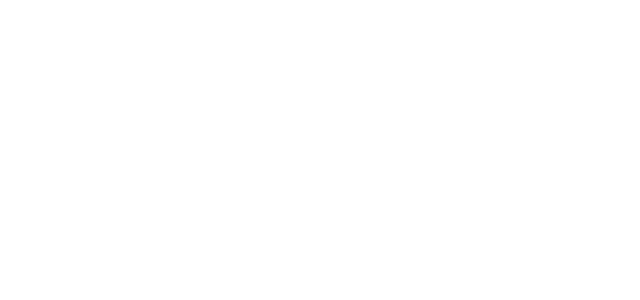
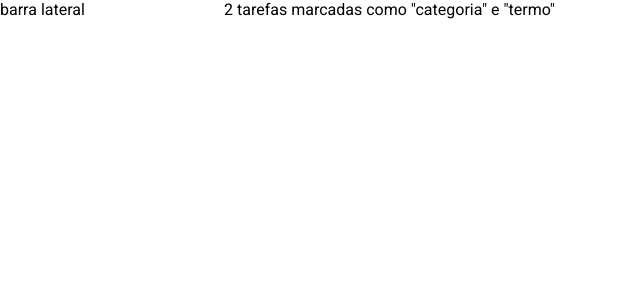
Before and after one commit to bcadore/ToDoList-ReactJS, a React (Create React App) app: page / in a window 1280 px wide. Shown: the top 300 px of the page, without its empty margins (0-640 px from the left). Built offline with nearby package versions, Linux system fonts and the light colour scheme.

Commit message:
Definido estrutura inicial.

```diff
--- a/public/index.html
+++ b/public/index.html
@@ -1,5 +1,5 @@
 <!doctype html>
-<html lang="en">
+<html lang="pt-BR">
   <head>
     <meta charset="utf-8" />
     <link rel="icon" href="%PUBLIC_URL%/favicon.ico" />
@@ -24,7 +24,10 @@
       work correctly both with client-side routing and a non-root public URL.
       Learn how to configure a non-root public URL by running `npm run build`.
     -->
-    <title>React App</title>
+    <link rel="preconnect" href="https://fonts.googleapis.com">
+    <link rel="preconnect" href="https://fonts.gstatic.com" crossorigin>
+    <link href="https://fonts.googleapis.com/css2?family=Roboto:ital,wght@0,100..900;1,100..900&display=swap" rel="stylesheet">
+    <title>ToDoList - ReactApp</title>
   </head>
   <body>
     <noscript>You need to enable JavaScript to run this app.</noscript>
--- a/src/App.tsx
+++ b/src/App.tsx
@@ -1,7 +1,17 @@
+import BarraLateral from "./containers/BarraLateral";
+import ListaTarefas from "./containers/ListaTarefas";
+import EstiloGlobal, { Container } from "./styles";
+
+
 function App() {
   return (
-    <div className="App">
-    </div>
+    <>
+      <EstiloGlobal />
+      <Container>
+        <BarraLateral></BarraLateral>
+        <ListaTarefas></ListaTarefas>
+      </Container>
+    </>
   );
 }
 
--- /dev/null
+++ b/src/containers/BarraLateral/index.tsx
@@ -0,0 +1,7 @@
+const BarraLateral = () => (
+    <aside>
+        barra lateral
+    </aside>
+)
+
+export default BarraLateral
--- /dev/null
+++ b/src/containers/ListaTarefas/index.tsx
@@ -0,0 +1,7 @@
+const ListaTarefas = () => (
+    <main>
+        <p>2 tarefas marcadas como "categoria" e "termo"</p>
+    </main>
+)
+
+export default ListaTarefas
--- /dev/null
+++ b/src/styles/index.ts
@@ -0,0 +1,17 @@
+import styled, { createGlobalStyle } from "styled-components";
+
+const EstiloGlobal = createGlobalStyle`
+    * {
+        margin: 0;
+        padding: 0;
+        box-sizing: border-box;
+        font-family: "Roboto", sans-serif;
+    }
+`
+
+export const Container = styled.div`
+    display: grid;
+    grid-template-columns: 224px auto;
+`
+
+export default EstiloGlobal;
```
